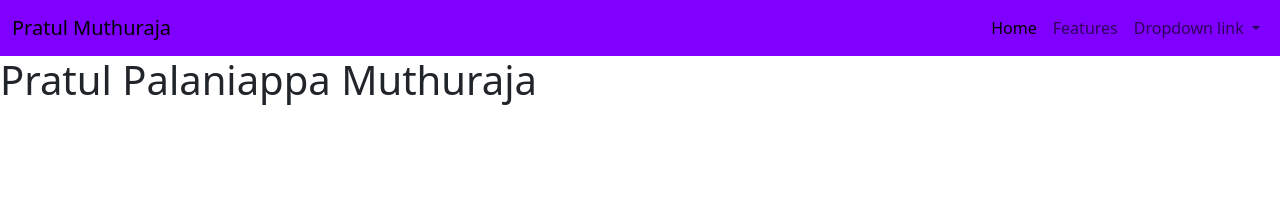
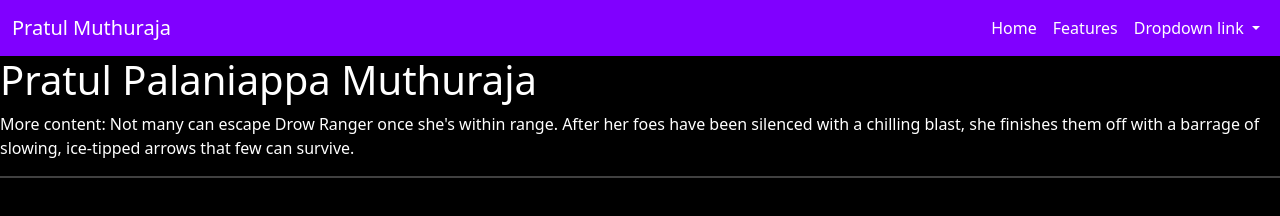
Before and after one commit to pratulmuthuraja/pratulmuthuraja.github.io, a plain HTML site: page index.html in a window 1280 px wide. Drawn offline with nearby package versions, Linux system fonts and the light colour scheme.

Commit message:
Change navbar text color to white. Add new sections: about and content. Add horizontal ruler

```diff
--- a/index.html
+++ b/index.html
@@ -42,10 +42,13 @@
           >
             <span class="navbar-toggler-icon"></span>
           </button>
-          <div class="collapse navbar-collapse d-flex flex-row-reverse" id="navbarNavDropdown">
+          <div
+            class="collapse navbar-collapse d-flex flex-row-reverse"
+            id="navbarNavDropdown"
+          >
             <ul class="navbar-nav">
               <li class="nav-item">
-                <a class="nav-link active" aria-current="page" href="#">Home</a>
+                <a class="nav-link" aria-current="page" href="#">Home</a>
               </li>
               <li class="nav-item">
                 <a class="nav-link" href="#">Features</a>
@@ -74,6 +77,22 @@
       </nav>
     </section>
 
-    <h1>Pratul Palaniappa Muthuraja</h1>
+    <!-- About Section -->
+    <section id="about">
+      <div class="about-section">
+        <h1>Pratul Palaniappa Muthuraja</h1>
+      <p>
+        More content: Not many can escape Drow Ranger once she's within range.
+        After her foes have been silenced with a chilling blast, she finishes
+        them off with a barrage of slowing, ice-tipped arrows that few can
+        survive.
+      </p>
+      </div>
+    </section>
+    <hr class="about-ruler">
+    <!-- Content Section -->
+    <section id="content">
+
+    </section>
   </body>
 </html>
--- a/styles.css
+++ b/styles.css
@@ -1,7 +1,26 @@
+body {
+    background-color: #000;
+}
+
+/* Navbar */
+
 .navbar {
     background-color: #8000ff;
+}
+
+.navbar a {
+    color: #fff;
 }
 
 .navbar-item {
     text-align: right;
 }
+
+.about-section {
+    color: #fff;
+    padding: 3%, 15%, 5%;
+}
+
+.about-ruler {
+    border-top: 2px solid #fff;
+}
```
